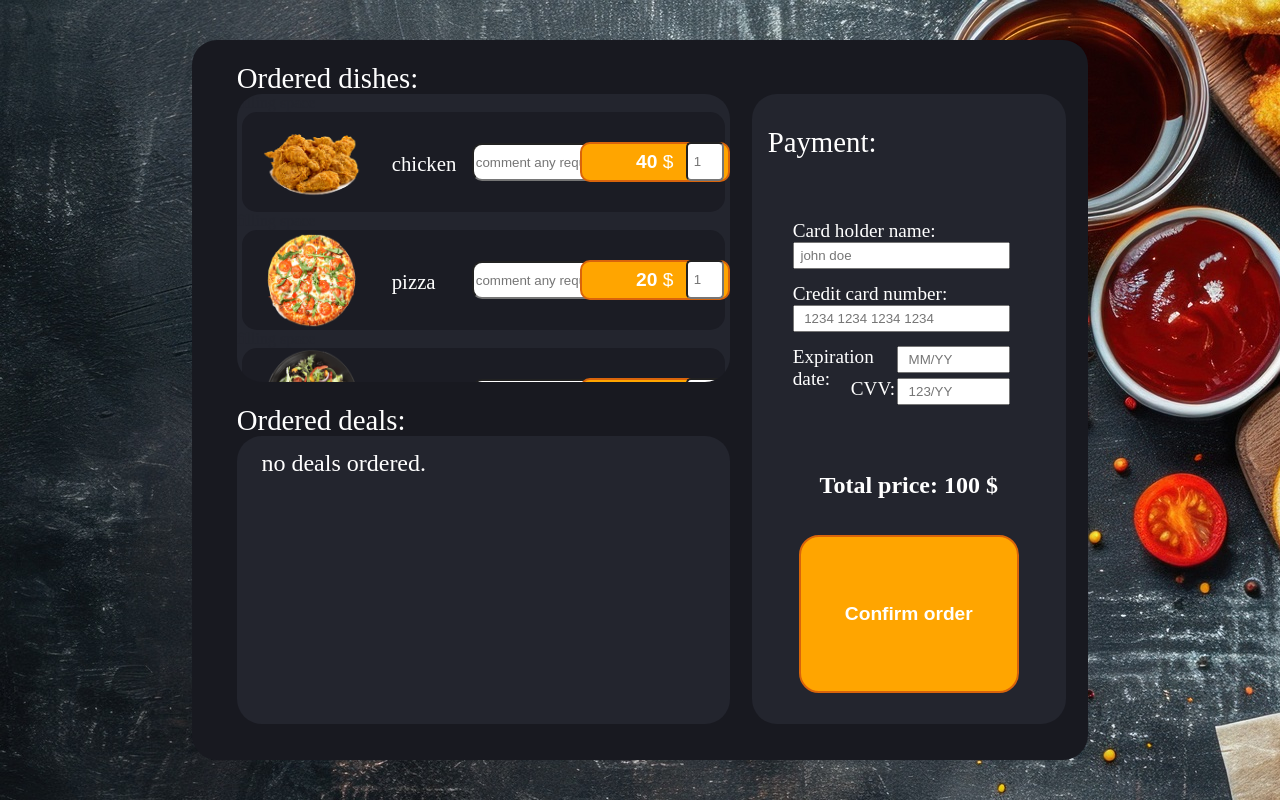
After one commit to Qasrawi03Ghassan/WebFinalProject_ACTIVE, a PHP site: the page made by homework/shopping cart.php in a window 1280 px wide. The commit adds this page. Run offline with PHP 8.4, Linux system fonts and the light colour scheme.

Commit message:
I refuse to write a meaningful comment

```diff
--- a/homework/create account page.html
+++ b/homework/create account page.html
@@ -27,6 +27,7 @@
         body {
             background-image: url("images/foodbg.jpg");
             background-size: 100%;
+
 
         }
         div.inputname{
--- a/homework/index.html
+++ b/homework/index.html
@@ -19,7 +19,7 @@
 
         function login()
         {
-            window. open ("main%20page.html", "1");
+            window. open ("main%20page.php", "1");
         }
 
         function changesize()
@@ -120,7 +120,7 @@
 <div id="login">
 
 <h1 id ="welcome_text" style="font-family: 'Libre Baskerville',serif; font-size: 36px">Welcome to Najah restaurant!</h1>
-    <form action="main%20page.html" method="get">
+    <form action="main%20page.php" method="get">
     <div class="inputname">
          Username:<span>  </span><input type="text" id ="username" placeholder="enter username here..."><br>
     </div>
--- /dev/null
+++ b/homework/shopping cart.php
@@ -0,0 +1,140 @@
+<!DOCTYPE html>
+<html lang="en">
+<head>
+    <meta charset="UTF-8">
+    <title>shopping cart</title>
+    <link href='https://fonts.googleapis.com/css?family=Libre Baskerville' rel='stylesheet'>
+    <style>
+        body{
+            background-image: url("images/foodbg.jpg");
+            background-color: #1b1c24 ;
+            background-attachment: fixed;
+        }
+        section{
+            z-index: -1;
+            position: absolute;
+            background-color: #181920;
+            height: 90%;
+            width: 70%;
+            left:15%;
+            top: 5%;
+            border-radius: 25px;
+        }
+
+        div.inputname{
+            color:white;
+            position: absolute;
+            font-size: larger;
+            left:13%;
+            width: 74%;
+            height:30px
+        }
+    </style>
+</head>
+<body>
+
+<section>
+    <div style="font-size: 180%; position:absolute; top:3%; left: 5%; color: white" >Ordered dishes:</div>
+
+    <div style="position: absolute; top: 7.5%; left: 5%; background-color: #23252e; width: 55%; height: 40%; overflow-y: auto; border-radius: 25px">
+        <?php
+
+        class dish{
+        public $name;
+        public $type;
+        public $price;
+        public $image;
+        public $description;
+        function __construct($name, $type, $price, $image, $description){
+            $this->name= $name;
+            $this->type= $type ;
+            $this->price =  $price;
+            $this->image =  $image ;
+            $this->description = $description;
+             }
+        }
+
+        $pizza = new dish('pizza','main',20.0,'images/dishpizza.png','brief desc thingy thing brief desc thingy thing brief desc thingy thing brief desc thingy thing');
+        $burger = new dish('burger','main',30.0,'images/dishburger.png','brief desc thingy thing brief desc thingy thing brief desc thingy thing brief desc thingy thing');
+        $salad = new dish('salad','side',20.0,'images/dishsalad.png','brief desc thingy thing brief desc thingy thing brief desc thingy thing brief desc thingy thing') ;
+        $cola = new dish('cola','drink',2.0,'images/cola.png','brief desc thingy thing brief desc thingy thing brief desc thingy thing brief desc thingy thing') ;
+        $chicken = new dish('chicken','main',40.0,'images/dishchicken.png','brief desc thingy thing brief desc thingy thing brief desc thingy thing brief desc thingy thing') ;
+
+        $dishes = array( $chicken,$pizza, $salad, $burger);
+
+        echo "<table style='width: 100%; position: absolute; height: 200%; align-content: flex-start; border-spacing: 30px;'> </table>
+                <tr style='max-height: 10px;'  > <span style='color: #23252e; '> filling space </span> </tr>";
+        if(empty($dishes))
+        {
+           echo" <div style='font-size: 150%; position:absolute; top:5%; left: 5%; color: white' >no dishes ordered.</div>";
+        }
+        else {
+            foreach ($dishes as $x) {
+
+                echo "<tr style='padding: 10px;' >
+             <div style='height: 100px;background-color: #1b1c24; width: 98%; position: relative; left: 1%; border-radius: 15px; top:0%; color: white;'>
+             <img src=$x->image height='100px' width='100px' style='left: 20px; position: absolute'>
+             <span style='position: absolute; top: 40%; width 200px%; left: 150px; font-size: 130%;  '> $x->name</span>
+             <input type='text' style='position: absolute; width: 35%; left: 230px; top:31px; ;height: 32px; border-radius: 10px; ' placeholder='comment any request/change' >
+
+              <button title='price' name=$x->price style=' background-color: orange; border-radius: 10px; border: 2px solid #d9640b; position: absolute; top:30px; left:70%; width: 150px; height: 40px; color: white; font-size: 120%;'><b> $x->price  </b>$</button>
+              <input type='number' step='1'  min='1' placeholder='1' style='position: absolute; width: 30px; height: 33px;Top:30px; left:92%;border-radius: 5px; text-align: center' >
+            </div>
+
+            <tr style='max-height: 10px;'  > <span style='color: #23252e; '> filling space </span> </tr>
+            </tr>
+            ";
+            }
+        }
+
+
+        ?>
+
+    </div>
+
+    <div style="font-size: 180%; position:absolute; top:50.5%; left: 5%; color: white" >Ordered deals:</div>
+
+
+
+    <div style="position: absolute; top: 55%; left: 5%; background-color: #23252e; width: 55%; height: 40%; overflow-y: auto; border-radius: 25px">
+
+        <div style='font-size: 150%; position:absolute; top:5%; left: 5%; color: white' >no deals ordered.</div>
+
+    </div>
+
+
+
+    <div style="position: absolute; top: 7.5%; left: 62.5%; background-color: #23252e; width: 35%; height: 87.5%; border-radius: 25px">
+        <div style="font-size: 180%; position:absolute; top:5%; left: 5%; color: white" >Payment:</div>
+
+        <div class="inputname" style ="top:20%" >
+            Card holder name:<span> &nbsp &nbsp</span><input id="card_holder_name"   placeholder=" john doe" style="width: 90%; height: 70%" >
+        </div>
+        <div class="inputname" style ="top:30%" >
+            Credit card number:<span>  &nbsp</span><input id="creditnumber"  placeholder="  1234 1234 1234 1234" style="width:90%; height: 70%" >
+        </div>
+        <div class="inputname" style ="top:40%" >
+            <span style=" position: absolute; width:50%"> Expiration date:</span>
+            <input id="exp_date"   placeholder="  MM/YY" style="width: 45%; height: 70%; left: 45%; position: absolute" >
+        </div>
+        <div class="inputname" style ="top:45%" >
+            <span style=" position: absolute; width:50%; left: 25%"> CVV:</span>
+            <input id="cvv"   placeholder="  123/YY" style="width: 45%; height: 70%; left: 45%; position: absolute" >
+        </div>
+
+        <button title='price' style=' background-color: orange; border-radius: 20px; border: 2px solid #d9640b; position: absolute; top:70%; left:15%; width: 70%; height: 25%; color: white; font-size: 120%;'> <b>Confirm order<b> </b></button>
+
+        <div style="font-size: 150%; position:absolute; top:60%; left: 0%; color: white; width: 100%; text-align: center" >Total price: 100 $ </div>
+
+
+
+
+    </div>
+
+
+
+</section>
+
+
+</body>
+</html>
```
Also changed, not shown: homework/main page.php (+6 -1 lines), homework/images/dishchicken.png.
